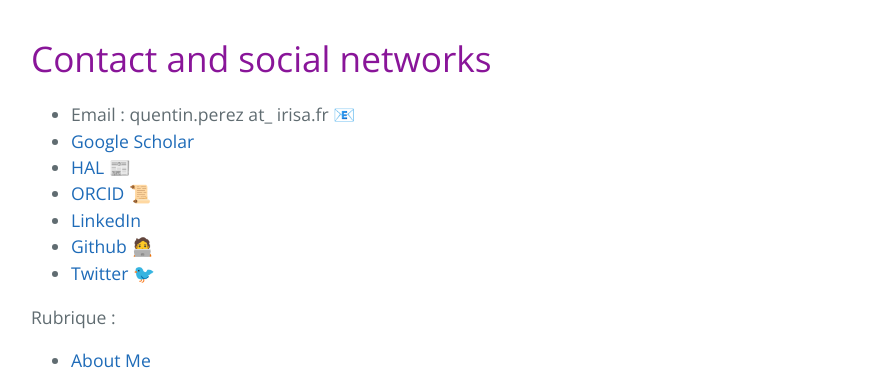
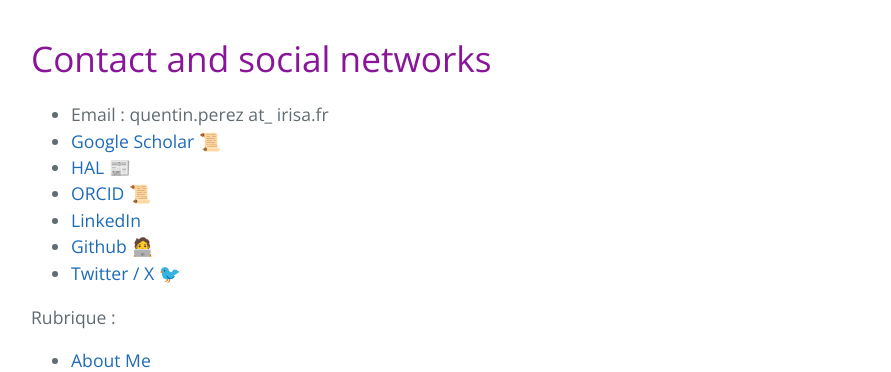
Before and after one commit to qperez/qperez.github.io, a Jekyll site: the page built from index.md, in a window 1280 px wide and 900 px high, scrolled down 1248 px. Shown: the part 158-530 px from the top of the window, without its empty margins (193-1084 px from the left). Built offline with Jekyll 4.4.1, drawn with Linux system fonts in a browser that asks for light colours; emoji names are drawn with the system emoji font; part of the change alters nothing that is shown.

Commit message:
Set menu buttons and description

```diff
--- a/index.md
+++ b/index.md
@@ -29,13 +29,13 @@ I obtained my Ph.D. in 2021 from the IMT Mines Alès (France) under the supervis
 [Sylvain Vauttier](https://sylvainvauttier.wp.imt.fr/).
 
 # Contact and social networks
-- Email : quentin.perez at_ irisa.fr :email:
-- [Google Scholar](https://scholar.google.com/citations?user=xZYkVhsAAAAJ&hl)
+- Email : quentin.perez at_ irisa.fr
+- [Google Scholar](https://scholar.google.com/citations?user=xZYkVhsAAAAJ&hl) :scroll:
 - [HAL](https://cv.archives-ouvertes.fr/quentin-perez) :newspaper:
 - [ORCID](https://orcid.org/0000-0002-1534-4821) :scroll:
 - [LinkedIn](https://www.linkedin.com/in/quentin-perez-93b832a4)
 - [Github](https://github.com/qperez) :technologist:
-- [Twitter](https://twitter.com/qperez19) :bird:
+- [Twitter / X](https://twitter.com/qperez19) :bird:
 
 Rubrique :
 <!-- TOC -->
```
